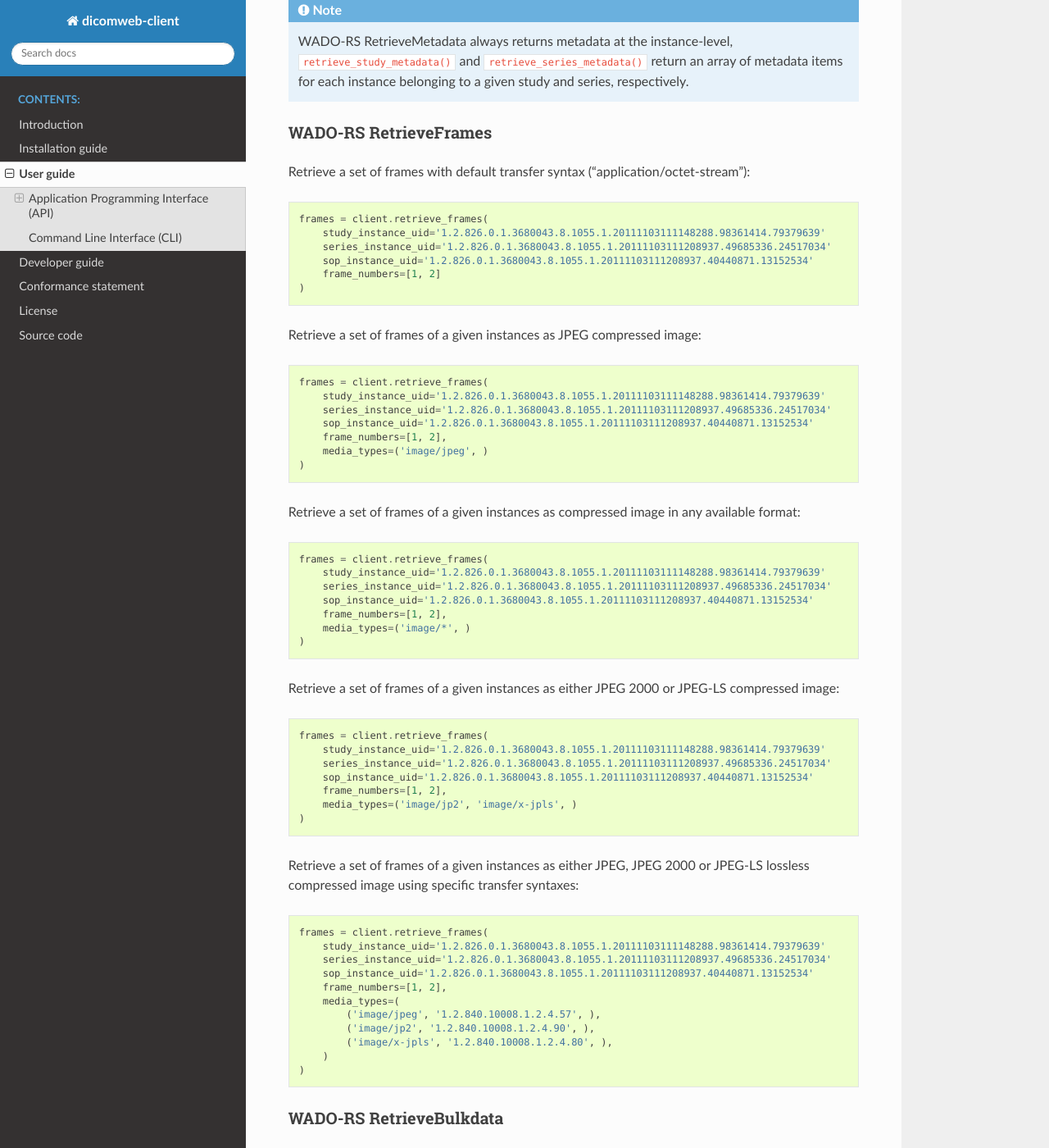
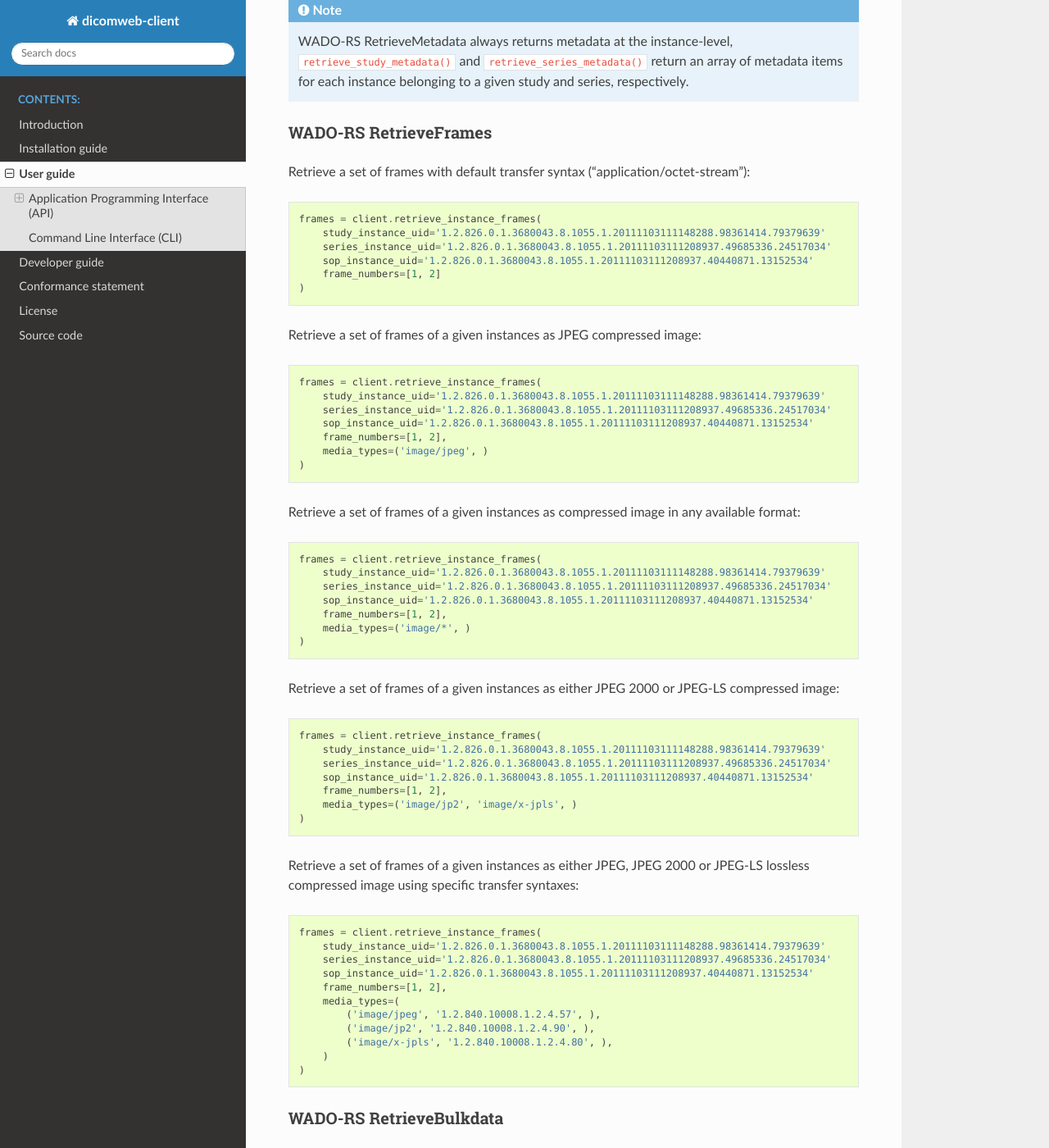
Before and after one commit to ImagingDataCommons/dicomweb-client, a Sphinx documentation site: the page built from docs/usage.rst, in a window 1280 px wide and 1400 px high, scrolled down 5254 px. Shown: the whole window at 82% size. Built offline with Sphinx 7.4.7 and the Read the Docs theme 2.0.0, drawn with Linux system fonts in a browser that asks for light colours; some of the changed text lies outside the part shown.

Commit message:
Complete support for WADO-RS
* Add methods for WADO-RS Retrieve Rendered Transaction actions
  (``retrieve_series_rendered()``, ``retrieve_instance_rendered()`` and
  ``retrieve_instance_frames_rendered()``).
* Add ``media_types`` parameter to methods for
  WADO-RS RetrieveStudy, RetrieveSeries, and RetrieveInstance actions
  (``retrieve_study()``, ``retrieve_series()`` and ``retrieve_instance()``) to
  allow users to specify acceptable media type ranges (including transfer
  syntaxes).
* Change ``image_format`` parameter of method ``retrieve_instance_frames()``
  to ``media_types`` for compatibility with other WADO-RS methods and to allow
  users to accept other non-image media types, e.g., to retrieve frames in
  video formats.

```diff
--- a/docs/usage.rst
+++ b/docs/usage.rst
@@ -321,7 +321,7 @@ Retrieve a set of frames with default transfer syntax ("application/octet-stream
 
 .. code-block:: python
 
-    frames = client.retrieve_frames(
+    frames = client.retrieve_instance_frames(
         study_instance_uid='1.2.826.0.1.3680043.8.1055.1.20111103111148288.98361414.79379639'
         series_instance_uid='1.2.826.0.1.3680043.8.1055.1.20111103111208937.49685336.24517034'
         sop_instance_uid='1.2.826.0.1.3680043.8.1055.1.20111103111208937.40440871.13152534'
@@ -332,7 +332,7 @@ Retrieve a set of frames of a given instances as JPEG compressed image:
 
 .. code-block:: python
 
-    frames = client.retrieve_frames(
+    frames = client.retrieve_instance_frames(
         study_instance_uid='1.2.826.0.1.3680043.8.1055.1.20111103111148288.98361414.79379639'
         series_instance_uid='1.2.826.0.1.3680043.8.1055.1.20111103111208937.49685336.24517034'
         sop_instance_uid='1.2.826.0.1.3680043.8.1055.1.20111103111208937.40440871.13152534'
@@ -344,7 +344,7 @@ Retrieve a set of frames of a given instances as compressed image in any availab
 
 .. code-block:: python
 
-    frames = client.retrieve_frames(
+    frames = client.retrieve_instance_frames(
         study_instance_uid='1.2.826.0.1.3680043.8.1055.1.20111103111148288.98361414.79379639'
         series_instance_uid='1.2.826.0.1.3680043.8.1055.1.20111103111208937.49685336.24517034'
         sop_instance_uid='1.2.826.0.1.3680043.8.1055.1.20111103111208937.40440871.13152534'
@@ -356,7 +356,7 @@ Retrieve a set of frames of a given instances as either JPEG 2000 or JPEG-LS com
 
 .. code-block:: python
 
-    frames = client.retrieve_frames(
+    frames = client.retrieve_instance_frames(
         study_instance_uid='1.2.826.0.1.3680043.8.1055.1.20111103111148288.98361414.79379639'
         series_instance_uid='1.2.826.0.1.3680043.8.1055.1.20111103111208937.49685336.24517034'
         sop_instance_uid='1.2.826.0.1.3680043.8.1055.1.20111103111208937.40440871.13152534'
@@ -368,7 +368,7 @@ Retrieve a set of frames of a given instances as either JPEG, JPEG 2000 or JPEG-
 
 .. code-block:: python
 
-    frames = client.retrieve_frames(
+    frames = client.retrieve_instance_frames(
         study_instance_uid='1.2.826.0.1.3680043.8.1055.1.20111103111148288.98361414.79379639'
         series_instance_uid='1.2.826.0.1.3680043.8.1055.1.20111103111208937.49685336.24517034'
         sop_instance_uid='1.2.826.0.1.3680043.8.1055.1.20111103111208937.40440871.13152534'
@@ -412,7 +412,7 @@ Retrieve a single frame of a multi-frame image instance rendered as a high-quali
 
 .. code-block:: python
 
-    frames = client.retrieve_frames_rendered(
+    frames = client.retrieve_instance_frames_rendered(
         study_instance_uid='1.2.826.0.1.3680043.8.1055.1.20111103111148288.98361414.79379639'
         series_instance_uid='1.2.826.0.1.3680043.8.1055.1.20111103111208937.49685336.24517034'
         sop_instance_uid='1.2.826.0.1.3680043.8.1055.1.20111103111208937.40440871.13152534'
```
Also changed, not shown: 4 other files.
